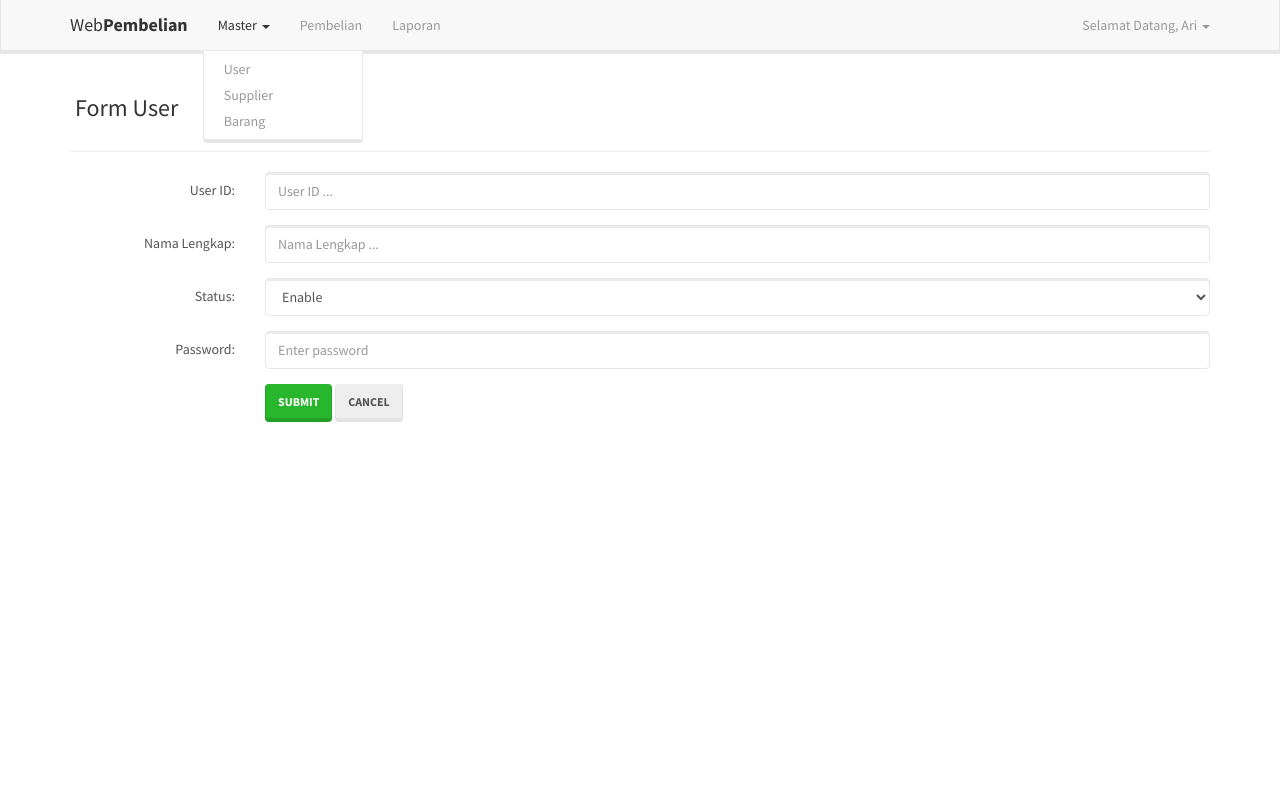
After one commit to jimmyrengga/we_penjualan, a PHP site: page /user_form.php in a window 1280 px wide, after a click on "Master". The commit adds this page. Run offline with PHP 8.4, Linux system fonts and the light colour scheme.

Commit message:
tambah user list dan user form

```diff
--- /dev/null
+++ b/php/user_form.php
@@ -0,0 +1,92 @@
+<html>
+    <head>
+        <title>Web Pembelian > User List</title>
+        <meta charset="UTF-8">
+        <meta name="viewport" content="width=device-width, initial-scale=1.0">
+
+        <link href="css/bootstrap.min.css" rel="stylesheet">
+    </head>
+    <body>
+        <nav class="navbar navbar-default navbar-fixed-top">
+            <div class="container">
+                <div class="navbar-header">
+                    <button type="button" class="navbar-toggle collapsed" data-toggle="collapse" data-target="#navbar" aria-expanded="false" aria-controls="navbar">
+                        <span class="sr-only">Toggle navigation</span>
+                        <span class="icon-bar"></span>
+                        <span class="icon-bar"></span>
+                        <span class="icon-bar"></span>
+                    </button>
+                    <a class="navbar-brand" href="#">Web<strong>Pembelian</strong></a>
+                </div>
+                <div id="navbar" class="navbar-collapse collapse">
+                    <ul class="nav navbar-nav">
+                        <li class="dropdown">
+                            <a href="#" class="dropdown-toggle" data-toggle="dropdown" role="button" aria-haspopup="true" aria-expanded="false">Master <span class="caret"></span></a>
+                            <ul class="dropdown-menu">
+                                <li><a href="./user_list.php">User</a></li>
+                                <li><a href="#">Supplier</a></li>
+                                <li><a href="#">Barang</a></li>
+                            </ul>
+                        </li>
+                        <li><a href="#contact">Pembelian</a></li>
+                        <li><a href="#contact">Laporan</a></li>
+                    </ul>
+                    <ul class="nav navbar-nav navbar-right">
+                        <li class="dropdown">
+                            <a href="#" class="dropdown-toggle" data-toggle="dropdown" role="button" aria-haspopup="true" aria-expanded="false">Selamat Datang, Ari <span class="caret"></span></a>
+                            <ul class="dropdown-menu">
+                                <li><a href="#">Log out</a></li>
+                            </ul>
+                        </li>
+                    </ul>
+                </div><!--/.nav-collapse -->
+            </div>
+        </nav>
+
+        <div class="container" style="padding-top: 75px;">
+            <div class="row">
+                <h3 style="padding-left: 20px;">Form User</h3>
+            </div>
+            <hr/>
+            <form class="form-horizontal">
+                <div class="form-group">
+                    <label class="control-label col-sm-2" for="userid">User ID:</label>
+                    <div class="col-sm-10">
+                        <input type="text" class="form-control" id="userid" placeholder="User ID ..." />
+                    </div>
+                </div>
+                <div class="form-group">
+                    <label class="control-label col-sm-2" for="namalengkap">Nama Lengkap:</label>
+                    <div class="col-sm-10">
+                        <input type="text" class="form-control" id="namalengkap" placeholder="Nama Lengkap ..." />
+                    </div>
+                </div>
+                <div class="form-group">
+                    <label class="control-label col-sm-2" for="status">Status:</label>
+                    <div class="col-sm-10">
+                        <select class="form-control" id="sel1">
+                            <option value="1">Enable</option>
+                            <option value="0">Disable</option>
+                        </select>
+                    </div>
+                </div>
+                <div class="form-group">
+                    <label class="control-label col-sm-2" for="pwd">Password:</label>
+                    <div class="col-sm-10">
+                        <input type="password" class="form-control" id="pwd" placeholder="Enter password" />
+                    </div>
+                </div>
+                <div class="form-group">
+                    <div class="col-sm-offset-2 col-sm-10">
+                        <button type="submit" class="btn btn-success">Submit</button>
+                        <button type="Cancel" class="btn btn-default">Cancel</button>
+                    </div>
+                </div>
+            </form>
+        </div>
+
+        <script src="https://ajax.googleapis.com/ajax/libs/jquery/1.12.4/jquery.min.js"></script>
+        <script src="js/bootstrap.min.js"></script>
+
+    </body>
+</html>
```
Also changed, not shown: php/index.php (renamed from php/index.html, +5 -15 lines), php/user_list.php (added, +84 -0 lines), 1 other file.
